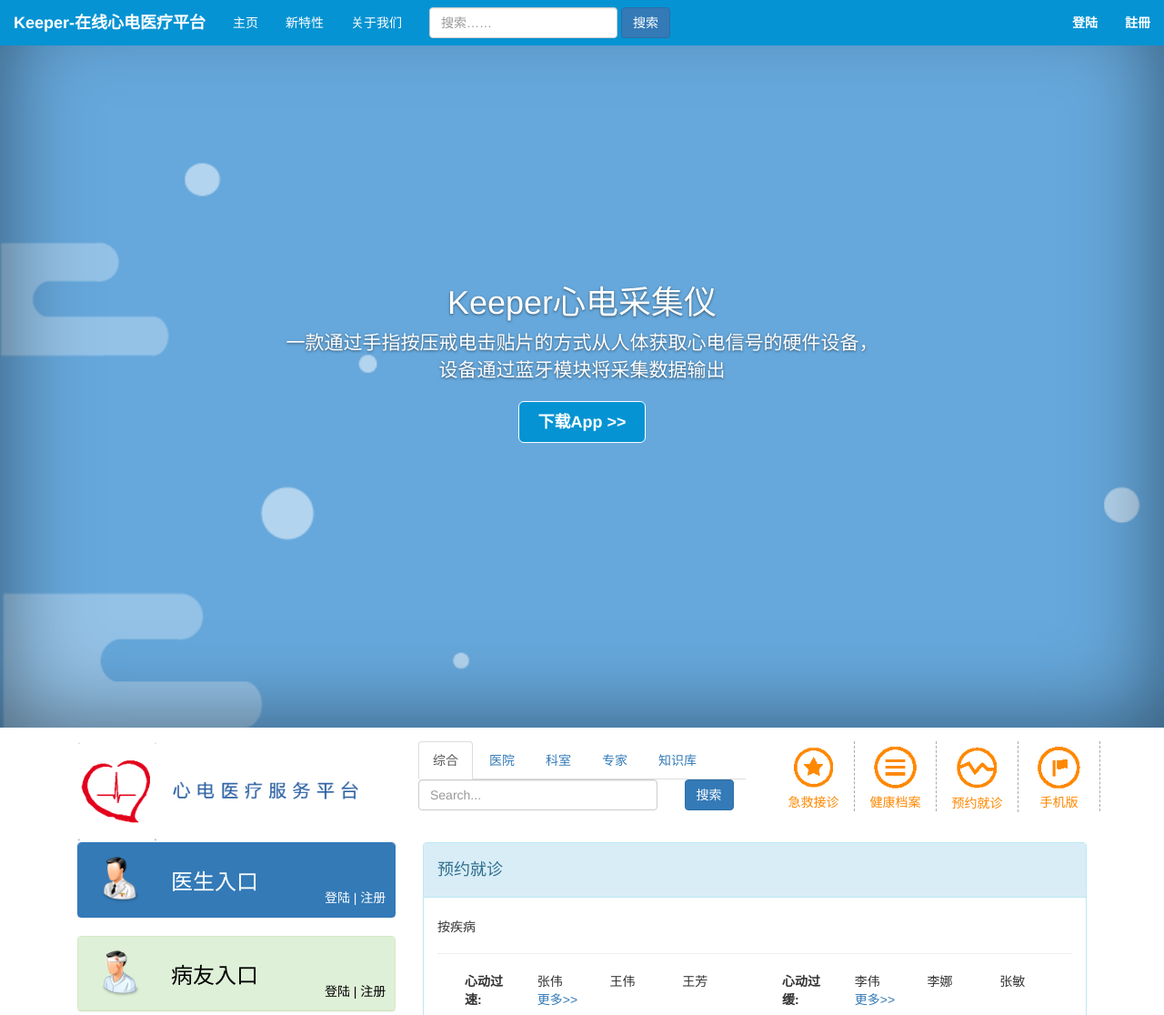
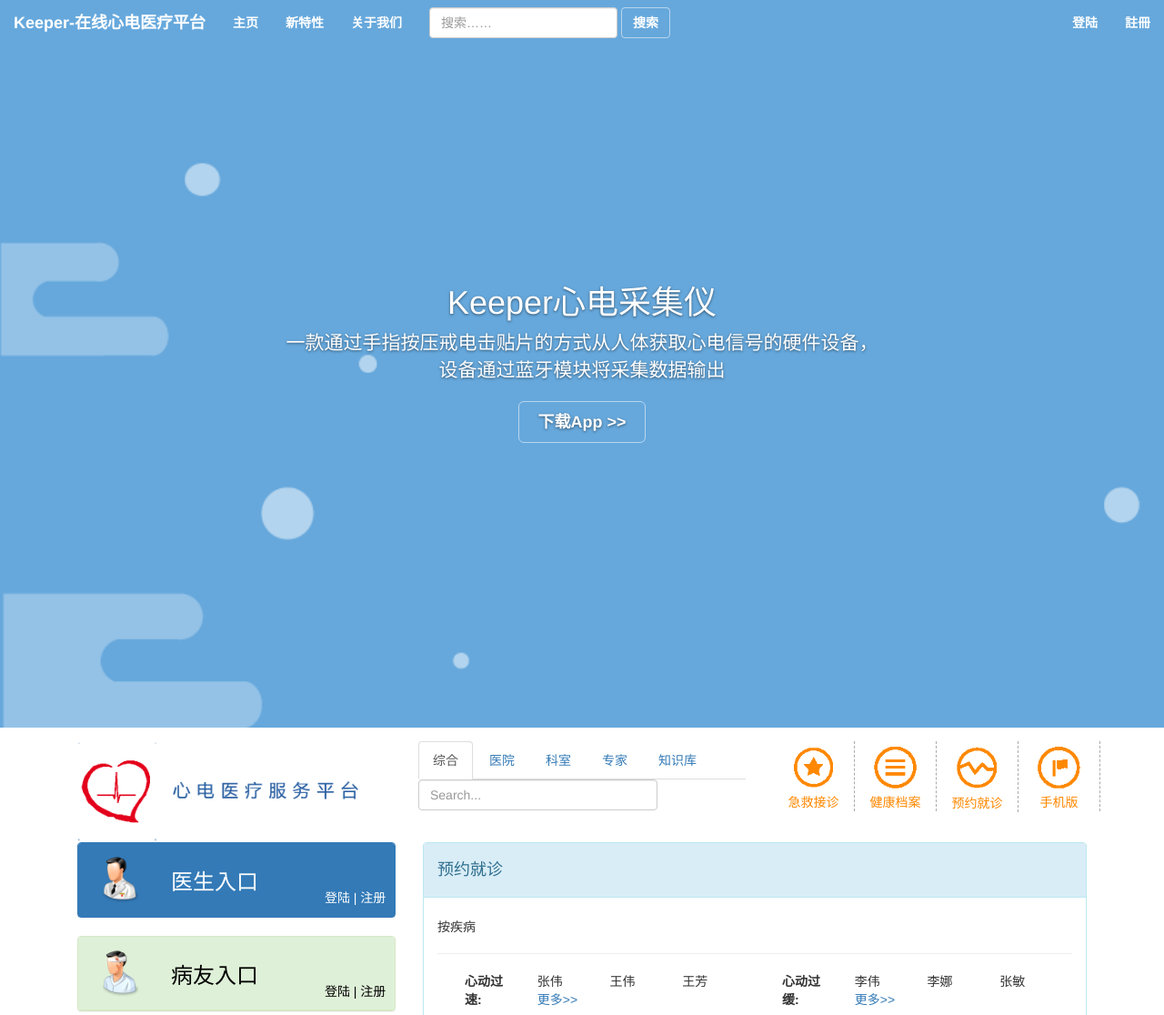
Before and after one commit to mikelkl/Keeper, a Flask app: page / in a window 1280 px wide. Shown: the top 1116 px of the page at 91% size. Run offline with Flask 2, Linux system fonts and the light colour scheme; parts of the project's set-up code (start-up, migrations or seed data) failed here and were passed over; some libraries are stand-ins or nearby versions.

Commit message:
Add css transparent effcts

```diff
--- a/app/static/css/base.css
+++ b/app/static/css/base.css
@@ -9,7 +9,7 @@ body {
 
 /* change the color of navbar */
 .navbar-default {
-  background-color: #0593D3;
+  background-color: #66A8DC;
 }
 
 /*
--- a/app/static/css/index.css
+++ b/app/static/css/index.css
@@ -19,42 +19,53 @@ a:hover {
     border: 1px solid #fff;
 }
 
-
 /*
  * Base structure
  */
 
 html,
 body {
+    padding-top: 0px;
     height: 100%;
+}
+
+footer {
+    position: relative;
+}
+
+.navbar-default {
+    background-color: transparent;
 }
 
 /* Extra markup and styles for table-esque vertical and horizontal centering */
 .site-wrapper {
-  text-shadow: 0 1px 3px rgba(0,0,0,.5);
+    text-shadow: 0 1px 3px rgba(0, 0, 0, .5);
     color: #fff;
     text-align: center;
     /*background-color: #0593D3;*/
     background: url('../img/65.png');
-  background-size:cover;
+    background-size: cover;
     /*background-size:100%;*/
     display: table;
     width: 100%;
     height: 100%; /* For at least Firefox */
     min-height: 100%;
-  -webkit-box-shadow: inset 0 0 100px rgba(0,0,0,.5);
-          box-shadow: inset 0 0 100px rgba(0,0,0,.5);
+    /*-webkit-box-shadow: inset 0 0 100px rgba(0,0,0,.5);*/
+    /*box-shadow: inset 0 0 100px rgba(0,0,0,.5);*/
 }
+
 @media (max-width: 768px) {
     .site-wrapper {
         margin-top: 50px;
         height: auto
     }
 }
+
 .site-wrapper-inner {
     display: table-cell;
     vertical-align: top;
 }
+
 .cover-container {
     margin-right: auto;
     margin-left: auto;
@@ -64,7 +75,6 @@ body {
 .inner {
     padding: 30px;
 }
-
 
 /*
  * Header
@@ -77,24 +87,28 @@ body {
 .masthead-nav > li {
     display: inline-block;
 }
+
 .masthead-nav > li + li {
     margin-left: 20px;
 }
+
 .masthead-nav > li > a {
     padding-right: 0;
     padding-left: 0;
     font-size: 16px;
     font-weight: bold;
     color: #fff; /* IE8 proofing */
-  color: rgba(255,255,255,.75);
+    color: rgba(255, 255, 255, .75);
     border-bottom: 2px solid transparent;
 }
+
 .masthead-nav > li > a:hover,
 .masthead-nav > li > a:focus {
     background-color: transparent;
     border-bottom-color: #a9a9a9;
-  border-bottom-color: rgba(255,255,255,.25);
+    border-bottom-color: rgba(255, 255, 255, .25);
 }
+
 .masthead-nav > .active > a,
 .masthead-nav > .active > a:hover,
 .masthead-nav > .active > a:focus {
@@ -106,11 +120,11 @@ body {
     .masthead-brand {
         float: left;
     }
+
     .masthead-nav {
         float: right;
     }
 }
-
 
 /*
  * Cover
@@ -119,6 +133,7 @@ body {
 .cover {
     padding: 0 20px;
 }
+
 .cover .btn-lg {
     padding: 10px 20px;
     font-weight: bold;
@@ -134,14 +149,17 @@ body {
         position: fixed;
         top: 0;
     }
+
     .mastfoot {
         position: fixed;
         bottom: 0;
     }
+
     /* Start the vertical centering */
     .site-wrapper-inner {
         vertical-align: middle;
     }
+
     /* Handle the widths */
     .masthead,
     .mastfoot,
--- a/app/templates/__base__.html
+++ b/app/templates/__base__.html
@@ -10,19 +10,46 @@
     <link href="{{ url_for('static', filename='css/footer.css') }}" rel="stylesheet">
     <style>
         .navbar-default .navbar-nav > li > a:hover {
-        background-color: #0482ba;
-        color: #fff;
+            color: #e9f0ed;
         }
-    .nav > li:hover .dropdown-menu {display: block;}
-    .headroom {position: fixed;top: 0;left: 0;right: 0;transition: all .5s ease-in-out;}
-    .headroom--unpinned {top: -100px;}
-    .headroom--pinned {top: 0;}
+
+        .nav > li:hover .dropdown-menu {
+            display: block;
+        }
+
+        .headroom {
+            position: fixed;
+            top: 0;
+            left: 0;
+            right: 0;
+            transition: all .5s ease-in-out;
+        }
+
+        .headroom--unpinned {
+            top: -100px;
+        }
+
+        .headroom--pinned {
+            top: 0;
+        }
+
         .navbar-default .navbar-nav > li > a {
+            font-weight: bold;
             color: #fff;
         }
 
         .modal {
             padding-top: 10%;
+        }
+
+        .btn-primary {
+            background-color: transparent;
+            border-color: rgba(255, 255, 255, 0.52);
+        }
+
+        .btn-primary:hover {
+            background-color: RGBA(255, 255, 255, 0.38);
+            border-color: rgba(255, 255, 255, 0.52);
         }
     </style>
 {% endblock %}
@@ -51,7 +78,7 @@
                     <div class="form-group">
                         <input type="text" class="form-control" placeholder="搜索……">
                     </div>
-                    <button type="submit" style="color:white;" class="btn btn-primary">搜索</button>
+                    <button type="submit" style="color:white;" class="btn btn-primary"><b>搜索</b></button>
                 </form>
                 <ul class="nav navbar-nav navbar-right">
                     {% if current_user.is_authenticated %}
@@ -157,7 +184,7 @@
     <!-- 导航栏动画 -->
     <script src="{{ url_for('static', filename='js/headroom.min.js') }}"></script>
     <script>
-    $(document).ready(function(){
+        $(document).ready(function () {
             $(document).off('click.bs.dropdown.data-api');
         });
 
--- a/app/templates/index.html
+++ b/app/templates/index.html
@@ -8,9 +8,6 @@
     <link href="{{ url_for('static', filename='css/index.css') }}" rel="stylesheet">
 
     <style>
-  body{
-    padding-top:  0px;
-  }
         footer {
             position: relative;
         }
@@ -26,7 +23,7 @@
                     <h1 class="cover-heading">Keeper心电采集仪</h1>
                     <p class="lead">一款通过手指按压戒电击贴片的方式从人体获取心电信号的硬件设备，设备通过蓝牙模块将采集数据输出</p>
                     <p class="lead">
-              <a href="#" class="btn btn-lg btn-default">下载App >></a>
+                        <a href="#" class="btn btn-lg btn-primary">下载App >></a>
                     </p>
                 </div>
             </div>
@@ -37,7 +34,8 @@
         {% include '_flash.html' %}
         <div class="row">
             <div class="col-sm-4">
-        <img src="{{ url_for('static', filename='img/logo.png') }}" class="img-responsive img-rounded" alt="Responsive image"></div>
+                <img src="{{ url_for('static', filename='img/logo.png') }}" class="img-responsive img-rounded"
+                     alt="Responsive image"></div>
             <div class="col-sm-4">
                 <ul class="nav nav-tabs">
                     <li role="presentation" class="active">
@@ -66,19 +64,23 @@
             </div>
             <div class="col-sm-4">
                 <div class="col-sm-3" style="border-right:1px dashed #AAAAAA;">
-          <img src="{{ url_for('static', filename='img/i2.png') }}" class="img-responsive" alt="Responsive image">
+                    <img src="{{ url_for('static', filename='img/i2.png') }}" class="img-responsive"
+                         alt="Responsive image">
                     <center style="color:#FF8800">急救接诊</center>
                 </div>
                 <div class="col-sm-3" style="border-right:1px dashed #AAAAAA;">
-          <img src="{{ url_for('static', filename='img/i3.png') }}" class="img-responsive" alt="Responsive image">
+                    <img src="{{ url_for('static', filename='img/i3.png') }}" class="img-responsive"
+                         alt="Responsive image">
                     <center style="color:#FF8800">健康档案</center>
                 </div>
                 <div class="col-sm-3" style="border-right:1px dashed #AAAAAA;">
-          <img src="{{ url_for('static', filename='img/i1.png') }}" class="img-responsive" alt="Responsive image">
+                    <img src="{{ url_for('static', filename='img/i1.png') }}" class="img-responsive"
+                         alt="Responsive image">
                     <center style="color:#FF8800">预约就诊</center>
                 </div>
                 <div class="col-sm-3" style="border-right:1px dashed #AAAAAA;">
-          <img src="{{ url_for('static', filename='img/i4.png') }}" class="img-responsive" alt="Responsive image">
+                    <img src="{{ url_for('static', filename='img/i4.png') }}" class="img-responsive"
+                         alt="Responsive image">
                     <center style="color:#FF8800">手机版</center>
                 </div>
             </div>
@@ -89,7 +91,8 @@
                 <div class="panel-heading" style="color:white">
                     <div class="row">
                         <div class="col-sm-3">
-              <img src="{{ url_for('static', filename='img/doctor.png') }}" class="img-responsive" alt="Responsive image"></div>
+                            <img src="{{ url_for('static', filename='img/doctor.png') }}" class="img-responsive"
+                                 alt="Responsive image"></div>
                         <div class="col-sm-5">
                             <h3>医生入口</h3>
                         </div>
@@ -105,7 +108,8 @@
                 <div class="panel-heading" style="color:white">
                     <div class="row">
                         <div class="col-sm-3">
-              <img src="{{ url_for('static', filename='img/patient.png') }}" class="img-responsive" alt="Responsive image"></div>
+                            <img src="{{ url_for('static', filename='img/patient.png') }}" class="img-responsive"
+                                 alt="Responsive image"></div>
                         <div class="col-sm-5">
                             <h3 style="color:black">病友入口</h3>
                         </div>
@@ -119,7 +123,8 @@
             <div class="panel panel-default">
                 <!-- Default panel contents -->
                 <div class="panel-heading" style="color:#0082C1">
-          最新出诊/停诊预报 &nbsp&nbsp&nbsp&nbsp&nbsp&nbsp&nbsp&nbsp&nbsp&nbsp&nbsp&nbsp&nbsp&nbsp&nbsp&nbsp&nbsp&nbsp&nbsp&nbsp&nbsp&nbsp&nbsp&nbsp&nbsp&nbsp&nbsp&nbsp&nbsp&nbsp&nbsp&nbsp&nbsp更多>>
+                    最新出诊/停诊预报
+                    &nbsp&nbsp&nbsp&nbsp&nbsp&nbsp&nbsp&nbsp&nbsp&nbsp&nbsp&nbsp&nbsp&nbsp&nbsp&nbsp&nbsp&nbsp&nbsp&nbsp&nbsp&nbsp&nbsp&nbsp&nbsp&nbsp&nbsp&nbsp&nbsp&nbsp&nbsp&nbsp&nbsp更多>>
                 </div>
                 <!-- Table -->
                 <table class="table">
@@ -180,7 +185,7 @@
                     <h5>按疾病</h5>
                     <hr>
                     <div class="col-sm-6">
-            <div class="col-sm-3"> <b>心动过速:</b>
+                        <div class="col-sm-3"><b>心动过速:</b>
                         </div>
                         <div class="col-sm-3 ">张伟</div>
                         <div class="col-sm-3">王伟</div>
@@ -190,7 +195,7 @@
                         </div>
                     </div>
                     <div class="col-sm-6">
-            <div class="col-sm-3"> <b>心动过缓:</b>
+                        <div class="col-sm-3"><b>心动过缓:</b>
                         </div>
                         <div class="col-sm-3">李伟</div>
                         <div class="col-sm-3">李娜</div>
@@ -324,9 +329,9 @@
     <!-- 消息提示 -->
     <script type="text/javascript">
 
-    $(function() {
+        $(function () {
 
-      setTimeout(function() {
+            setTimeout(function () {
                 $.bootstrapGrowl("<a href='/first_aid'>收到一条急救消息</a>", {
                     type: 'danger',
                     offset: {from: 'top', amount: 100}
```
Also changed, not shown: app/static/css/about.css (+11 -3 lines). Lines whose indentation alone changed are shown as unchanged.
